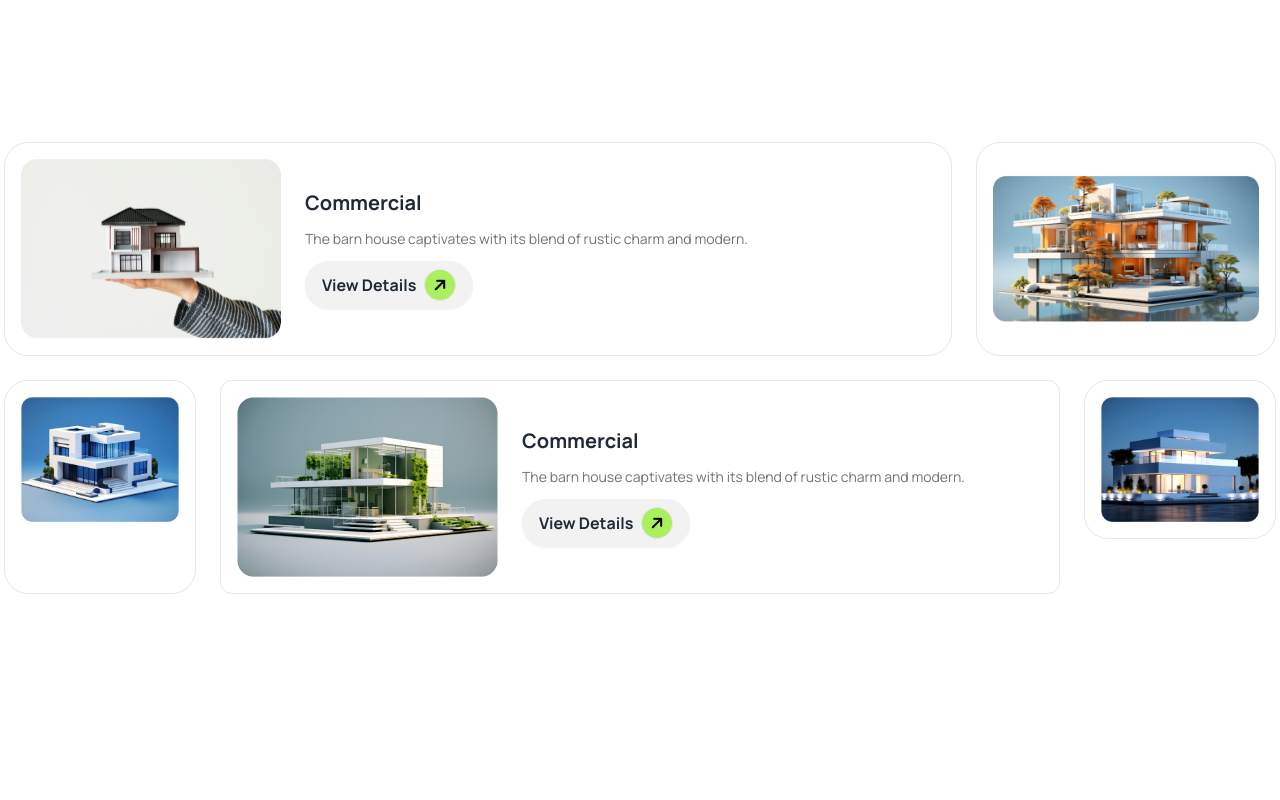
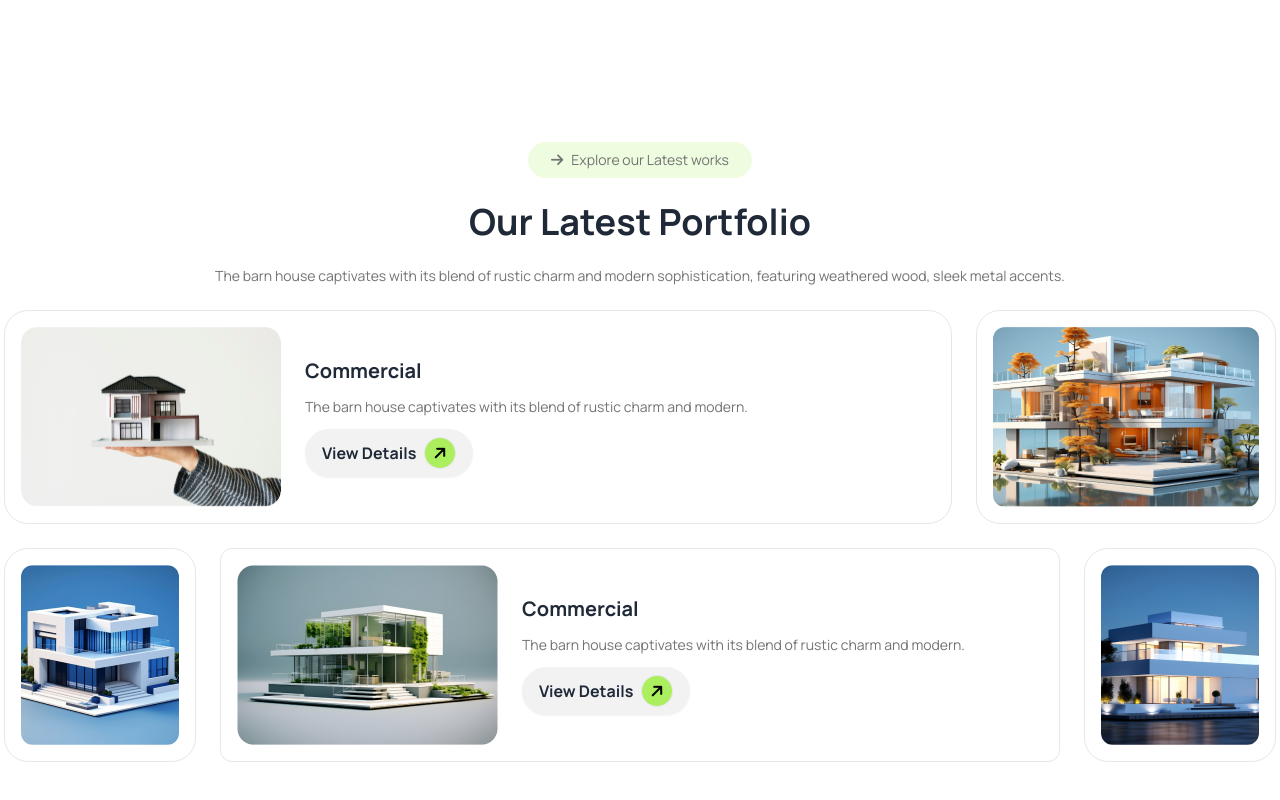
Before and after one commit to MDTAHSINURRAHMAN/Assignment-03, a plain HTML site: page index.html in a window 1280 px wide. Shown: the part 2835-3635 px from the top of the page. Before the commit the page ends 3525 px from the top, so only its background shows below. Drawn offline with nearby package versions, Linux system fonts and the light colour scheme.

Commit message:
Portfolio Image Controlled perfectly

```diff
--- a/index.html
+++ b/index.html
@@ -56,6 +56,9 @@
       }
       .light-green {
         background: rgba(171, 239, 95, 0.5);
+      }
+      .lighter-green{
+        background: rgba(171, 239, 95, 0.2);
       }
     </style>
   </head>
@@ -417,13 +420,38 @@
       <!-- Portfolio -->
       <section class="mt-12 md:mt-24">
         <div class="container mx-auto py-24 px-5 lg:px-1 md:mt-24">
-          <div class="grid grid-cols-1 md:grid-cols-2 lg:grid-cols-12 gap-6">
+          <div class="flex flex-col items-center">
+            <h6
+              class="w-56 text-sm text-ss-title px-4 py-2 flex justify-center items-center lighter-green rounded-full"
+            >
+              <i class="fa-solid fa-arrow-right text-sm text-ss-title"></i
+              ><span class="ml-2">Explore our Latest works</span>
+            </h6>
+            <h2
+              class="mt-3 md:mt-6 text-lg md:text-xl lg:text-4xl font-bold leading-snug"
+            >
+            Our Latest Portfolio
+            </h2>
+            <p
+              class="mt-3 md:mt-6 text-sm text-ss-title text-center lg:text-start"
+            >
+              The barn house captivates with its blend of rustic charm and
+              modern sophistication, featuring weathered wood, sleek metal
+              accents.
+            </p>
+          </div>
+          <div class="mt-3 md:mt-6 grid grid-cols-1 md:grid-cols-2 lg:grid-cols-12 gap-6">
+            <!-- 1st -->
             <div
               class="col-span-1 md:col-span-2 lg:col-span-9 p-4 border border-gray-200 rounded-3xl"
             >
               <div class="flex flex-col md:flex-row gap-6">
-                <div>
-                  <img src="./assets/img1.png" alt="" />
+                <div class="flex justify-center items-center">
+                  <img
+                    class="w-full h-[180px] object-cover rounded-xl"
+                    src="./assets/img1.png"
+                    alt=""
+                  />
                 </div>
                 <div class="flex flex-col justify-center gap-3">
                   <h5 class="text-xl text-ss-color font-bold leading-snug">
@@ -444,24 +472,40 @@
                 </div>
               </div>
             </div>
+
+            <!-- 2nd -->
             <div
-              class="col-span-1 md:col-span-1 lg:col-span-3 p-4 border border-gray-200 rounded-3xl flex items-center justify-center"
+              class="col-span-1 md:col-span-1 lg:col-span-3 p-4 border border-gray-200 rounded-3xl flex justify-center items-center"
             >
-              <img class="w-full" src="./assets/img2.png" alt="" />
+              <img
+                class="w-full h-[180px] object-cover rounded-xl"
+                src="./assets/img2.png"
+                alt=""
+              />
             </div>
+
+            <!-- 3rd -->
             <div
-              class="col-span-1 md:col-span-1 lg:col-span-2 p-4 border border-gray-200 rounded-3xl"
+              class="col-span-1 md:col-span-1 lg:col-span-2 p-4 border border-gray-200 rounded-3xl flex justify-center items-center"
             >
-              <div>
-                <img class="w-full" src="./assets/img3.png" alt="" />
-              </div>
+              <img
+                class="w-full h-[180px] object-cover rounded-xl"
+                src="./assets/img3.png"
+                alt=""
+              />
             </div>
-            <div
-              class="col-span-1 md:col-span-2 lg:col-span-8"
-            >
-              <div class="flex flex-col md:flex-row gap-6 p-4 border border-gray-200 rounded-xl">
-                <div>
-                  <img class="w-full" src="./assets/img4.png" alt="" />
+
+            <!-- 4th -->
+            <div class="col-span-1 md:col-span-2 lg:col-span-8">
+              <div
+                class="flex flex-col md:flex-row gap-6 p-4 border border-gray-200 rounded-xl"
+              >
+                <div class="flex justify-center items-center">
+                  <img
+                    class="w-full h-[180px] object-cover rounded-xl"
+                    src="./assets/img4.png"
+                    alt=""
+                  />
                 </div>
                 <div class="flex flex-col justify-center gap-3">
                   <h5 class="text-xl text-ss-color font-bold leading-snug">
@@ -482,15 +526,27 @@
                 </div>
               </div>
             </div>
+
+            <!-- 5th -->
             <div
-              class="col-span-1 md:col-span-1 lg:col-span-2"
+              class="col-span-1 md:col-span-1 lg:col-span-2 p-4 border border-gray-200 rounded-3xl flex justify-center items-center"
             >
-              <img class="w-full p-4 border border-gray-200 rounded-3xl" src="./assets/img5.png" alt="" />
+              <img
+                class="w-full h-[180px] object-cover rounded-xl"
+                src="./assets/img5.png"
+                alt=""
+              />
             </div>
+
+            <!-- 6th -->
             <div
-              class="lg:hidden col-span-1 md:col-span-1 lg:col-span-2"
+              class="lg:hidden col-span-1 md:col-span-1 lg:col-span-2 p-4 border border-gray-200 rounded-3xl flex justify-center items-center"
             >
-              <img class="w-full p-4 border border-gray-200 rounded-3xl" src="./assets/img3.png" alt="" />
+              <img
+                class="w-full h-[180px] object-cover rounded-xl"
+                src="./assets/img3.png"
+                alt=""
+              />
             </div>
           </div>
         </div>
```
